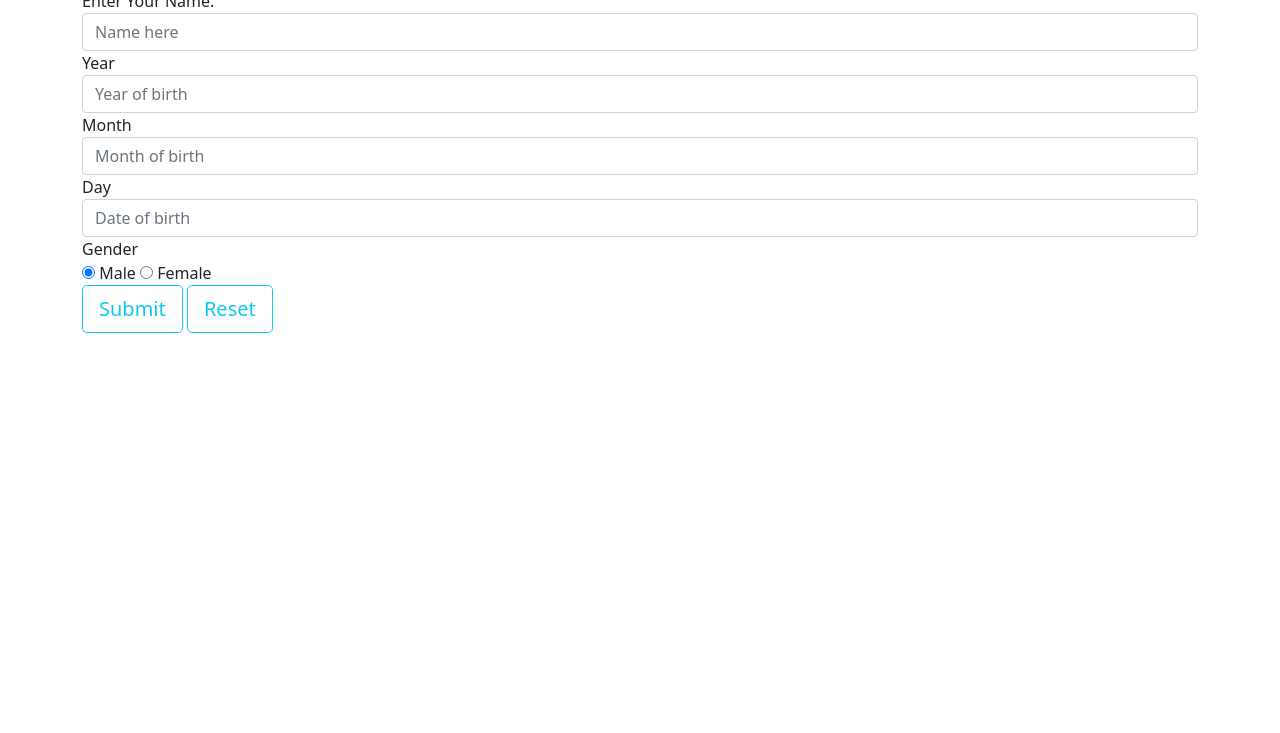
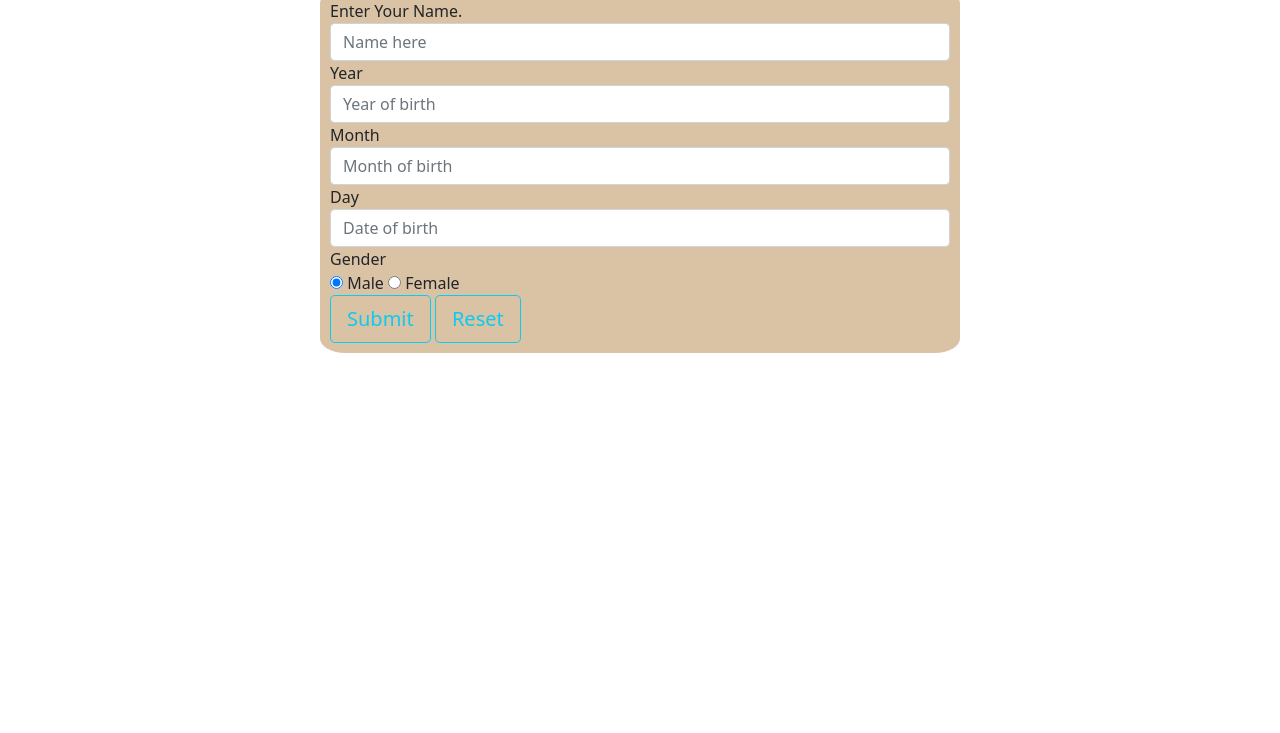
Before and after one commit to josphine-Ndanu/Akan-Name-Detector, a plain HTML site: page index.html in a window 1280 px wide. Shown: the part 67-800 px from the top of the page. Drawn offline with Linux system fonts and the light colour scheme.

Commit message:
Arrays to hold the names, and the days of the week

```diff
--- a/css/styles.css
+++ b/css/styles.css
@@ -0,0 +1,8 @@
+
+.myForm{
+background-color: rgb(218, 194, 164);
+width: 50%;
+border-radius: 4%;
+padding: 10px;
+
+}
--- a/index.html
+++ b/index.html
@@ -6,29 +6,30 @@
     <meta http-equiv="X-UA-Compatible" content="IE=edge">
     <meta name="viewport" content="width=device-width, initial-scale=1.0">
     <link rel="stylesheet" href="css/bootstrap.css">
+    <link rel="stylesheet" href="css/styles.css">
     <title>AKAN</title>
 </head>
 
 <body>
     <h1>Ghananian Akan Names</h1>
-    <form class="container">
+    <form class="container myForm">
         <div>
             <div>
 
                 <label>Enter Your Name.</label>
                 <input type="text" class="form-control" id="name" placeholder="Name here" required>
                 <label>Year</label>
-                <input type="number" class="form-control" id="year" placeholder="Year of birth" required min="1960"
+                <input type="number" class="form-control" id="Year" placeholder="Year of birth" required min="1960"
                     max="2021">
                 <label>Month</label>
-                <input type="number" class="form-control" id="month" placeholder="Month of birth" required min="1"
+                <input type="number" class="form-control" id="MM" placeholder="Month of birth" required min="1"
                     max="12">
 
                 <label>Day</label>
-                <input type="number" class="form-control" id="day" placeholder="Date of birth" required min="1"
+                <input type="number" class="form-control" id="DD" placeholder="Date of birth" required min="1"
                     max="31">
             </div>
-            <div class="ggg">
+            <div class="pickGender">
                 <label>Gender</label><br>
                 <input type="radio" name="gender" id="male" value="male" checked> Male
                 <input type="radio" name="gender" id="female" value="female"> Female
--- a/js/script.js
+++ b/js/script.js
@@ -0,0 +1,5 @@
+var maleAkan = ["kwasi", "kwado", "kwabena", "kwaku", "Yaw", "Kofi", "Kwame"];
+
+var femaleAkan =["Akosua", "Adwoa", "Abenaa", "Akua", "Yaa", "Afua", "Ama" ];
+
+var daysOfWeek=["Sunday","Monday", "Tuesday", "Wednesday", "Thursday","Friday", "Saturday"]
```
